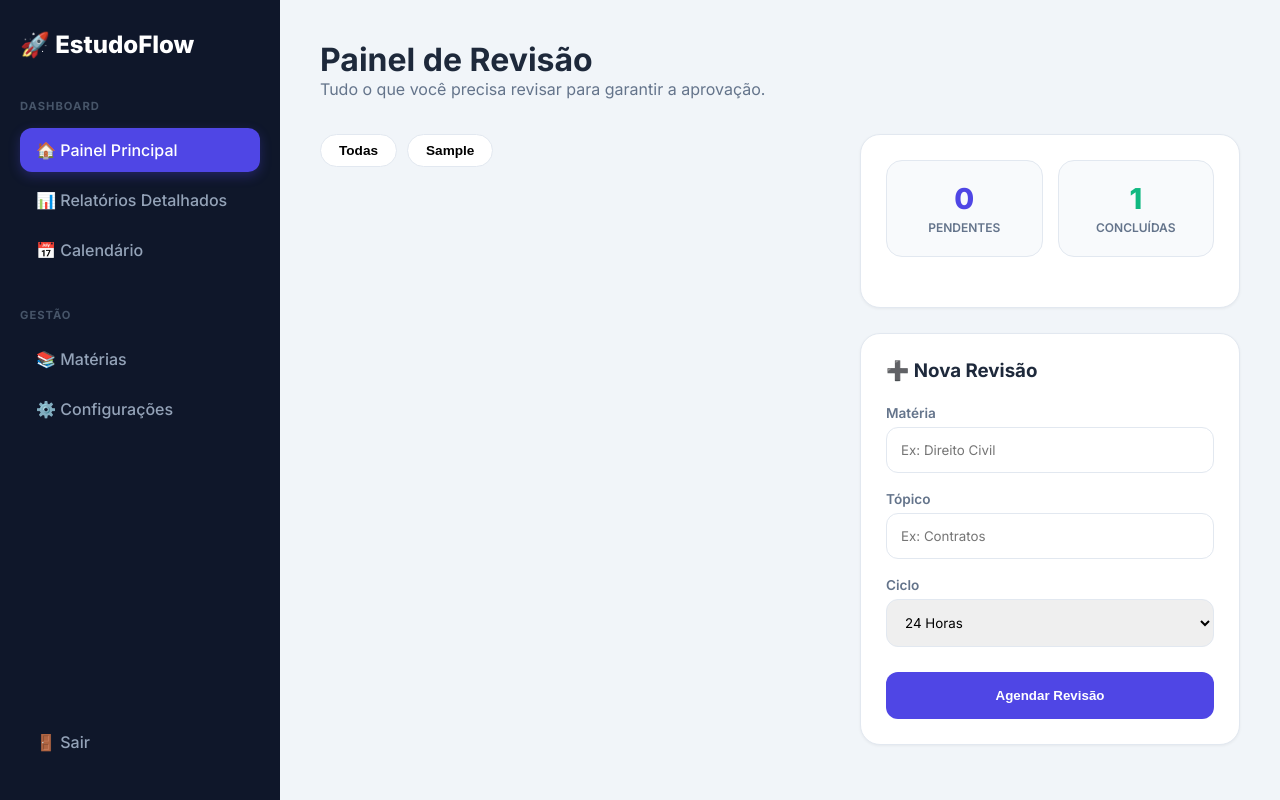
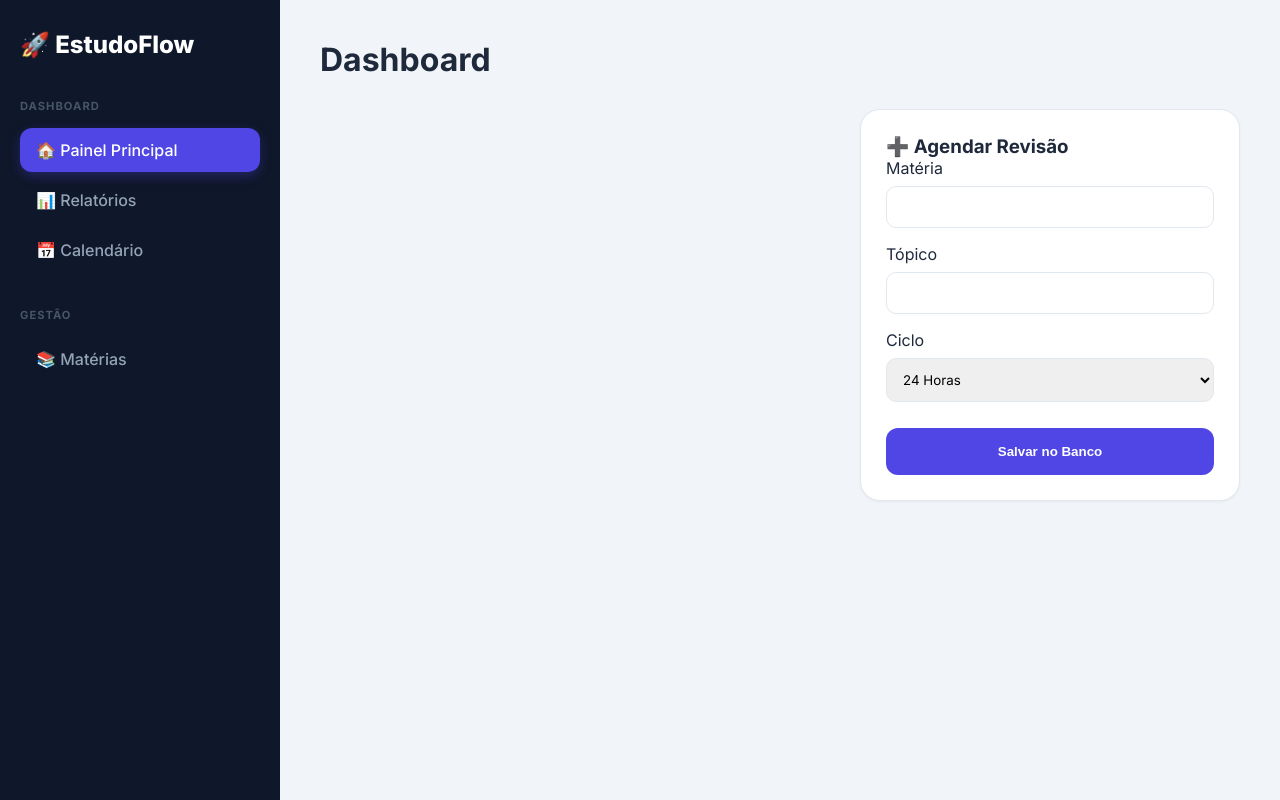
Before and after one commit to moisesvieira554-jpg/meus-estudos, a Flask app: page /dashboard in a window 1280 px wide. Run offline with Flask 3, Linux system fonts and the light colour scheme; tables that the repository leaves empty hold one stand-in row (values such as "Sample post").

Commit message:
Update index.html

```diff
--- a/templates/index.html
+++ b/templates/index.html
@@ -3,75 +3,43 @@
 <head>
     <meta charset="UTF-8">
     <meta name="viewport" content="width=device-width, initial-scale=1.0">
-    <title>EstudoFlow | Gestão de Revisões</title>
+    <title>EstudoFlow | Gestão Completa</title>
     <link href="https://fonts.googleapis.com/css2?family=Inter:wght@400;500;600;700;800&display=swap" rel="stylesheet">
+    <script src="https://cdn.jsdelivr.net/npm/chart.js"></script>
     <style>
-        :root {
-            --primary: #4f46e5;
-            --sidebar: #0f172a;
-            --bg: #f1f5f9;
-            --text: #1e293b;
-            --muted: #64748b;
-            --success: #10b981;
-            --danger: #ef4444;
-            --white: #ffffff;
-        }
-
+        :root { --primary: #4f46e5; --sidebar: #0f172a; --bg: #f1f5f9; --text: #1e293b; --muted: #64748b; --success: #10b981; --danger: #ef4444; --white: #ffffff; }
         * { margin: 0; padding: 0; box-sizing: border-box; }
         body { font-family: 'Inter', sans-serif; background: var(--bg); color: var(--text); display: flex; min-height: 100vh; }
 
-        /* --- SIDEBAR (PONTO 2) --- */
+        /* SIDEBAR PONTO 2 */
         nav { width: 280px; background: var(--sidebar); color: white; display: flex; flex-direction: column; position: fixed; height: 100vh; padding: 30px 20px; }
         .logo { font-size: 1.5rem; font-weight: 800; margin-bottom: 40px; display: flex; align-items: center; gap: 10px; }
         .nav-group { margin-bottom: 30px; }
         .nav-label { font-size: 0.7rem; text-transform: uppercase; color: #475569; margin-bottom: 15px; display: block; font-weight: 700; letter-spacing: 1px; }
-        .nav-item {
-            padding: 12px 16px; border-radius: 12px; margin-bottom: 6px; cursor: pointer;
-            display: flex; align-items: center; gap: 12px; transition: 0.2s; color: #94a3b8; text-decoration: none; font-weight: 500;
-        }
+        .nav-item { padding: 12px 16px; border-radius: 12px; margin-bottom: 6px; cursor: pointer; display: flex; align-items: center; gap: 12px; transition: 0.2s; color: #94a3b8; text-decoration: none; font-weight: 500; }
         .nav-item:hover, .nav-item.active { background: rgba(255,255,255,0.05); color: #fff; }
         .nav-item.active { background: var(--primary); color: #fff; box-shadow: 0 4px 12px rgba(79, 70, 229, 0.3); }
 
-        /* --- CONTEÚDO --- */
-        main { margin-left: 280px; padding: 40px; width: 100%; max-width: 1300px; }
-        .header { margin-bottom: 35px; }
+        main { margin-left: 280px; padding: 40px; width: 100%; }
+        .section { display: none; animation: fadeIn 0.3s ease; }
+        .section.active { display: block; }
+        @keyframes fadeIn { from { opacity: 0; transform: translateY(10px); } to { opacity: 1; transform: translateY(0); } }
+
         .dashboard-grid { display: grid; grid-template-columns: 1fr 380px; gap: 30px; }
+        .card { background: var(--white); border-radius: 20px; padding: 25px; border: 1px solid #e2e8f0; box-shadow: 0 1px 3px rgba(0,0,0,0.05); margin-bottom: 20px; }
 
-        /* --- FILTROS --- */
-        .filters { display: flex; gap: 10px; margin-bottom: 25px; flex-wrap: wrap; }
-        .filter-btn { padding: 8px 18px; border-radius: 100px; background: #fff; border: 1px solid #e2e8f0; font-size: 0.85rem; font-weight: 600; cursor: pointer; transition: 0.2s; }
-        .filter-btn.active { background: var(--sidebar); color: #white; border-color: var(--sidebar); color: white; }
+        /* LISTA V13 */
+        .rev-item { background: #fff; padding: 18px; border-radius: 16px; border: 1px solid #e2e8f0; display: flex; justify-content: space-between; align-items: center; margin-bottom: 12px; }
+        .subject-tag { font-size: 0.65rem; font-weight: 800; text-transform: uppercase; padding: 4px 10px; border-radius: 6px; background: #eef2ff; color: var(--primary); }
 
-        /* --- CARDS E LISTA --- */
-        .card { background: var(--white); border-radius: 20px; padding: 25px; border: 1px solid #e2e8f0; box-shadow: 0 1px 3px rgba(0,0,0,0.05); }
-        .rev-item {
-            background: #fff; padding: 20px; border-radius: 18px; border: 1px solid #e2e8f0;
-            display: flex; justify-content: space-between; align-items: center; margin-bottom: 12px; transition: 0.2s;
-        }
-        .rev-item:hover { border-color: var(--primary); transform: translateY(-2px); }
-        .subject-tag { font-size: 0.65rem; font-weight: 800; text-transform: uppercase; padding: 4px 10px; border-radius: 6px; background: #eef2ff; color: var(--primary); margin-bottom: 5px; display: inline-block; }
-        .topic-name { font-weight: 700; font-size: 1rem; color: var(--sidebar); display: block; }
-        .date-info { font-size: 0.8rem; color: var(--muted); margin-top: 6px; display: flex; align-items: center; gap: 5px; }
+        /* BOTÕES */
+        .btn-save { width: 100%; padding: 16px; border-radius: 12px; border: none; background: var(--primary); color: #fff; font-weight: 700; cursor: pointer; margin-top: 10px; }
+        .actions { display: flex; gap: 8px; }
+        .btn-circle { width: 38px; height: 38px; border-radius: 10px; border: none; cursor: pointer; display: flex; align-items: center; justify-content: center; transition: 0.2s; }
+        .btn-check { background: #dcfce7; color: #15803d; }
+        .btn-del { background: #fee2e2; color: #b91c1c; }
 
-        /* --- RELATÓRIOS --- */
-        .stats-row { display: grid; grid-template-columns: 1fr 1fr; gap: 15px; margin-bottom: 25px; }
-        .stat-box { padding: 20px; border-radius: 16px; background: #f8fafc; text-align: center; border: 1px solid #e2e8f0; }
-        .stat-num { display: block; font-size: 1.8rem; font-weight: 800; color: var(--primary); }
-        .stat-label { font-size: 0.75rem; font-weight: 600; color: var(--muted); text-transform: uppercase; }
-
-        /* --- BOTÕES --- */
-        .actions { display: flex; gap: 8px; }
-        .btn-action { width: 42px; height: 42px; border-radius: 12px; border: none; cursor: pointer; display: flex; align-items: center; justify-content: center; transition: 0.2s; }
-        .btn-check { background: #dcfce7; color: #15803d; }
-        .btn-check:hover { background: var(--success); color: #fff; }
-        .btn-del { background: #fee2e2; color: #b91c1c; }
-        .btn-del:hover { background: var(--danger); color: #fff; }
-
-        .btn-save { width: 100%; padding: 16px; border-radius: 12px; border: none; background: var(--primary); color: #fff; font-weight: 700; cursor: pointer; transition: 0.3s; margin-top: 10px; }
-        .btn-save:hover { background: #4338ca; transform: translateY(-2px); box-shadow: 0 8px 15px rgba(79, 70, 229, 0.3); }
-
-        input, select { width: 100%; padding: 14px; border: 1px solid #e2e8f0; border-radius: 12px; font-family: inherit; margin-top: 5px; margin-bottom: 15px; }
-        label { font-size: 0.85rem; font-weight: 600; color: var(--muted); }
+        input, select { width: 100%; padding: 12px; border: 1px solid #e2e8f0; border-radius: 10px; margin: 8px 0 16px; font-family: inherit; }
     </style>
 </head>
 <body>
@@ -80,151 +48,147 @@
         <div class="logo">🚀 EstudoFlow</div>
         <div class="nav-group">
             <span class="nav-label">Dashboard</span>
-            <a href="#" class="nav-item active">🏠 Painel Principal</a>
-            <a href="#" class="nav-item">📊 Relatórios Detalhados</a>
-            <a href="#" class="nav-item">📅 Calendário</a>
+            <div class="nav-item active" onclick="showSection('dashboard', this)">🏠 Painel Principal</div>
+            <div class="nav-item" onclick="showSection('relatorios', this)">📊 Relatórios</div>
+            <div class="nav-item" onclick="showSection('calendario', this)">📅 Calendário</div>
         </div>
         <div class="nav-group">
             <span class="nav-label">Gestão</span>
-            <a href="#" class="nav-item">📚 Matérias</a>
-            <a href="#" class="nav-item">⚙️ Configurações</a>
+            <div class="nav-item" onclick="showSection('materias', this)">📚 Matérias</div>
         </div>
-        <a href="/" class="nav-item" style="margin-top: auto;">🚪 Sair</a>
     </nav>
 
     <main>
-        <div class="header">
-            <h1>Painel de Revisão</h1>
-            <p style="color: var(--muted)">Tudo o que você precisa revisar para garantir a aprovação.</p>
+        <div id="dashboard" class="section active">
+            <h1 style="margin-bottom: 30px;">Dashboard</h1>
+            <div class="dashboard-grid">
+                <div class="left">
+                    <div id="lista-revisoes"></div>
                 </div>
-
-        <div class="dashboard-grid">
-            <div class="left-col">
-                <div class="filters" id="filtros">
-                    <button class="filter-btn active" onclick="filtrar('Todas')">Todas</button>
+                <div class="right">
+                    <div class="card">
+                        <h3>➕ Agendar Revisão</h3>
+                        <label>Matéria</label><input type="text" id="mat">
+                        <label>Tópico</label><input type="text" id="top">
+                        <label>Ciclo</label>
+                        <select id="ciclo">
+                            <option value="1">24 Horas</option>
+                            <option value="7">7 Dias</option>
+                            <option value="30">30 Dias</option>
+                        </select>
+                        <button class="btn-save" onclick="salvar()">Salvar no Banco</button>
                     </div>
-                <div id="lista"></div>
-            </div>
-
-            <div class="right-col">
-                <div class="card" style="margin-bottom: 25px;">
-                    <div class="stats-row">
-                        <div class="stat-box">
-                            <span class="stat-num" id="pend-num">0</span>
-                            <span class="stat-label">Pendentes</span>
-                        </div>
-                        <div class="stat-box">
-                            <span class="stat-num" id="conf-num" style="color: var(--success)">0</span>
-                            <span class="stat-label">Concluídas</span>
                 </div>
             </div>
         </div>
 
-                <div class="card">
-                    <h3 style="margin-bottom: 20px;">➕ Nova Revisão</h3>
-                    <label>Matéria</label>
-                    <input type="text" id="mat" placeholder="Ex: Direito Civil">
-                    <label>Tópico</label>
-                    <input type="text" id="top" placeholder="Ex: Contratos">
-                    <label>Ciclo</label>
-                    <select id="ciclo">
-                        <option value="1">24 Horas</option>
-                        <option value="7">7 Dias</option>
-                        <option value="15">15 Dias</option>
-                        <option value="30">30 Dias</option>
-                    </select>
-                    <button class="btn-save" onclick="salvar()">Agendar Revisão</button>
+        <div id="relatorios" class="section">
+            <h1>Relatórios de Desempenho</h1>
+            <div class="card" style="margin-top:20px; max-width: 600px;">
+                <canvas id="meuGrafico"></canvas>
             </div>
         </div>
+
+        <div id="calendario" class="section">
+            <h1>Calendário de Vencimentos</h1>
+            <div id="lista-calendario" style="margin-top: 20px;"></div>
+        </div>
+
+        <div id="materias" class="section">
+            <h1>Minhas Matérias</h1>
+            <div id="grid-materias" style="display: grid; grid-template-columns: repeat(3, 1fr); gap: 20px; margin-top: 20px;"></div>
         </div>
     </main>
 
     <script>
-        let dadosLocais = [];
+        let db = [];
+        let chartInstance = null;
+
+        function showSection(id, element) {
+            document.querySelectorAll('.section').forEach(s => s.classList.remove('active'));
+            document.querySelectorAll('.nav-item').forEach(i => i.classList.remove('active'));
+            document.getElementById(id).classList.add('active');
+            element.classList.add('active');
+            if(id === 'relatorios') atualizarGrafico();
+            if(id === 'calendario') renderCalendario();
+            if(id === 'materias') renderMaterias();
+        }
 
         async function carregar() {
             const res = await fetch('/api/estudos');
-            dadosLocais = await res.json();
-            render(dadosLocais);
-            geraFiltros();
+            db = await res.json();
+            renderDashboard();
         }
 
-        function render(lista) {
-            const cont = document.getElementById('lista');
+        function renderDashboard() {
+            const cont = document.getElementById('lista-revisoes');
             cont.innerHTML = '';
-            let p = 0; let c = 0;
-
-            lista.forEach(i => {
-                if (i.feito) { c++; }
-                else {
-                    p++;
-                    cont.innerHTML += `
-                        <div class="rev-item">
-                            <div>
-                                <span class="subject-tag">${i.materia}</span>
-                                <span class="topic-name">${i.subtopico}</span>
-                                <div class="date-info">📅 Revisão para: <strong>${i.data}</strong></div>
-                            </div>
+            db.filter(i => !i.feito).forEach(i => {
+                cont.innerHTML += `<div class="rev-item">
+                    <div><span class="subject-tag">${i.materia}</span><br><strong>${i.subtopico}</strong></div>
                     <div class="actions">
-                                <button class="btn-action btn-check" onclick="concluir(${i.id})">✓</button>
-                                <button class="btn-action btn-del" onclick="excluir(${i.id})">🗑️</button>
+                        <button class="btn-circle btn-check" onclick="concluir(${i.id})">✓</button>
+                        <button class="btn-circle btn-del" onclick="excluir(${i.id})">🗑️</button>
                     </div>
                 </div>`;
-                }
-            });
-            document.getElementById('pend-num').innerText = p;
-            document.getElementById('conf-num').innerText = c;
-        }
-
-        function geraFiltros() {
-            const mats = ['Todas', ...new Set(dadosLocais.map(r => r.materia))];
-            const div = document.getElementById('filtros');
-            div.innerHTML = '';
-            mats.forEach(m => {
-                div.innerHTML += `<button class="filter-btn" onclick="filtrar('${m}', this)">${m}</button>`;
             });
         }
 
-        function filtrar(m, btn) {
-            document.querySelectorAll('.filter-btn').forEach(b => b.classList.remove('active'));
-            if(btn) btn.classList.add('active');
-            render(m === 'Todas' ? dadosLocais : dadosLocais.filter(r => r.materia === m));
+        function renderCalendario() {
+            const cont = document.getElementById('lista-calendario');
+            cont.innerHTML = '';
+            // Ordenar por data
+            const ordenados = [...db].sort((a,b) => a.data.localeCompare(b.data));
+            ordenados.forEach(i => {
+                const status = i.feito ? '✅ Concluído' : '⏳ Pendente';
+                cont.innerHTML += `<div class="card"><strong>${i.data}</strong> - ${i.materia}: ${i.subtopico} (${status})</div>`;
+            });
+        }
+
+        function renderMaterias() {
+            const cont = document.getElementById('grid-materias');
+            cont.innerHTML = '';
+            const materias = [...new Set(db.map(i => i.materia))];
+            materias.forEach(m => {
+                const qtd = db.filter(i => i.materia === m).length;
+                cont.innerHTML += `<div class="card" style="text-align:center"><h3>${m}</h3><p>${qtd} tópicos</p></div>`;
+            });
+        }
+
+        function atualizarGrafico() {
+            const concluidos = db.filter(i => i.feito).length;
+            const pendentes = db.filter(i => !i.feito).length;
+            const ctx = document.getElementById('meuGrafico').getContext('2d');
+            if(chartInstance) chartInstance.destroy();
+            chartInstance = new Chart(ctx, {
+                type: 'doughnut',
+                data: {
+                    labels: ['Concluídos', 'Pendentes'],
+                    datasets: [{ data: [concluidos, pendentes], backgroundColor: ['#10b981', '#4f46e5'] }]
+                }
+            });
         }
 
         async function salvar() {
             const materia = document.getElementById('mat').value;
             const subtopico = document.getElementById('top').value;
             const dias = parseInt(document.getElementById('ciclo').value);
-            if(!materia || !subtopico) return;
-
             const d = new Date(); d.setDate(d.getDate() + dias);
-            const dataStr = d.toLocaleDateString('pt-BR');
-
             await fetch('/api/estudos', {
                 method: 'POST',
                 headers: { 'Content-Type': 'application/json' },
-                body: JSON.stringify({ materia, subtopico, data: dataStr })
+                body: JSON.stringify({ materia, subtopico, data: d.toLocaleDateString('pt-BR') })
             });
-
-            document.getElementById('mat').value = '';
-            document.getElementById('top').value = '';
             carregar();
         }
 
         async function concluir(id) {
-            await fetch(`/api/estudos/${id}`, {
-                method: 'PUT',
-                headers: { 'Content-Type': 'application/json' },
-                body: JSON.stringify({ feito: true })
-            });
+            await fetch(`/api/estudos/${id}`, { method: 'PUT', headers: { 'Content-Type': 'application/json' }, body: JSON.stringify({ feito: true }) });
             carregar();
         }
 
         async function excluir(id) {
-            if(confirm("Excluir?")) {
-                await fetch(`/api/estudos/${id}`, { method: 'DELETE' });
-                carregar();
-            }
+            if(confirm("Excluir?")) { await fetch(`/api/estudos/${id}`, { method: 'DELETE' }); carregar(); }
         }
 
         carregar();
```
Lines whose indentation alone changed are shown as unchanged.
